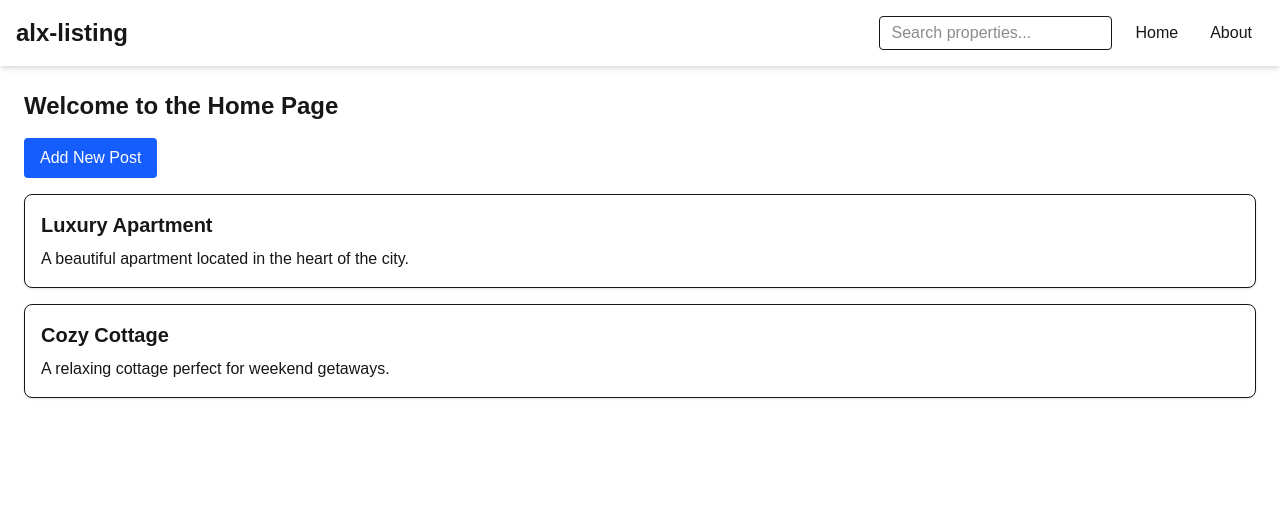
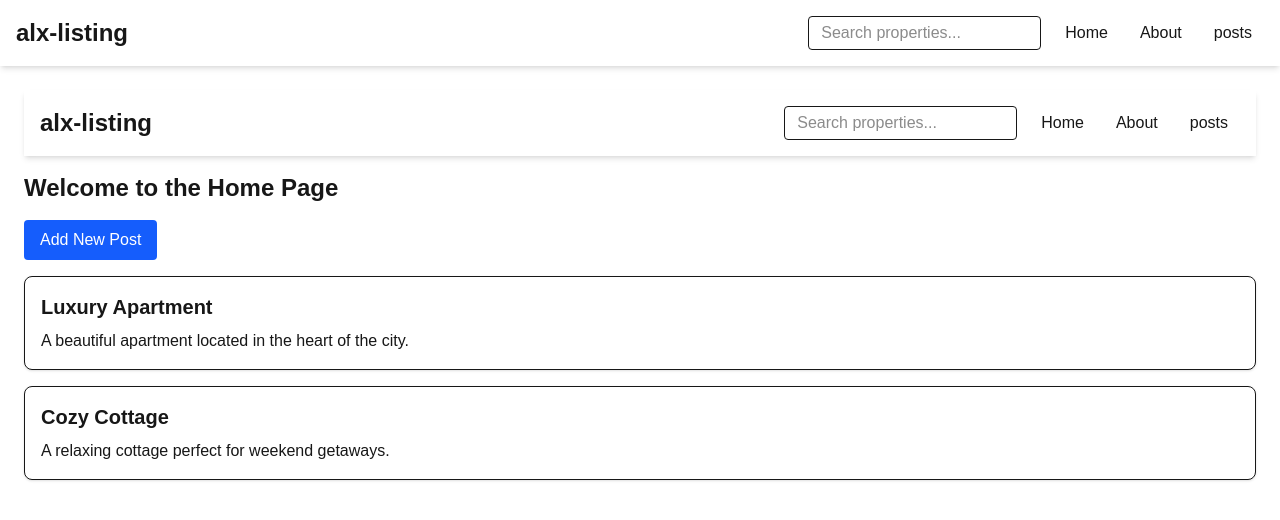
Before and after one commit to fatihaosman/alx-project-0x02-setup, a Next.js app in the folder alx-project-0x02/: page /home in a window 1280 px wide. Shown: the top 520 px of the page. Built offline with nearby package versions, Linux system fonts and the light colour scheme.

Commit message:
added header ro home, about, postal

```diff
--- a/alx-project-0x02/components/common/PostModal.tsx
+++ b/alx-project-0x02/components/common/PostModal.tsx
@@ -1,4 +1,5 @@
 import React, { useState } from "react";
+import Header from "@/components/layout/Header";
 
 interface PostModalProps {
   isOpen: boolean;
@@ -22,6 +23,7 @@ const PostModal: React.FC<PostModalProps> = ({ isOpen, onClose, onSubmit }) => {
 
   return (
     <div className="fixed inset-0 bg-black bg-opacity-40 flex items-center justify-center">
+       <Header />
       <div className="bg-white w-[90%] max-w-md p-6 rounded-lg shadow-lg">
         <h2 className="text-xl font-bold mb-4">Add New Post</h2>
 
--- a/alx-project-0x02/components/layout/Header.tsx
+++ b/alx-project-0x02/components/layout/Header.tsx
@@ -20,6 +20,10 @@ const Header: React.FC = () => {
             <Link href="/about" className="px-3 py-1 rounded hover:bg-gray-100">
               About
             </Link>
+
+             <Link href="/about" className="px-3 py-1 rounded hover:bg-gray-100">
+              posts
+            </Link>
           </nav>
         </div>
       </div>
--- a/alx-project-0x02/pages/about.tsx
+++ b/alx-project-0x02/pages/about.tsx
@@ -1,9 +1,11 @@
 import React from "react";
 // pages/about.tsx
 import Button from "@/components/common/Button";
+import Header from "@/components/layout/Header";
 const About: React.FC = () => {
   return (
     <div className="p-6">
+          <Header />
       <h1 className="text-2xl font-bold">About Page</h1>
       <p>This page contains information about our project.</p>
 
--- a/alx-project-0x02/pages/home.tsx
+++ b/alx-project-0x02/pages/home.tsx
@@ -1,6 +1,7 @@
 import React, { useState } from "react";
 import Card from "@/components/common/Card";
 import PostModal from "@/components/common/PostModal";
+import Header from "@/components/layout/Header";
 
 const HomePage: React.FC = () => {
   const [isModalOpen, setIsModalOpen] = useState(false);
@@ -15,6 +16,9 @@ const HomePage: React.FC = () => {
 
   return (
     <div className="p-6 space-y-4">
+
+            <Header />
+
       <h1 className="text-2xl font-bold">Welcome to the Home Page</h1>
 
       {/* Button to open modal */}
```
